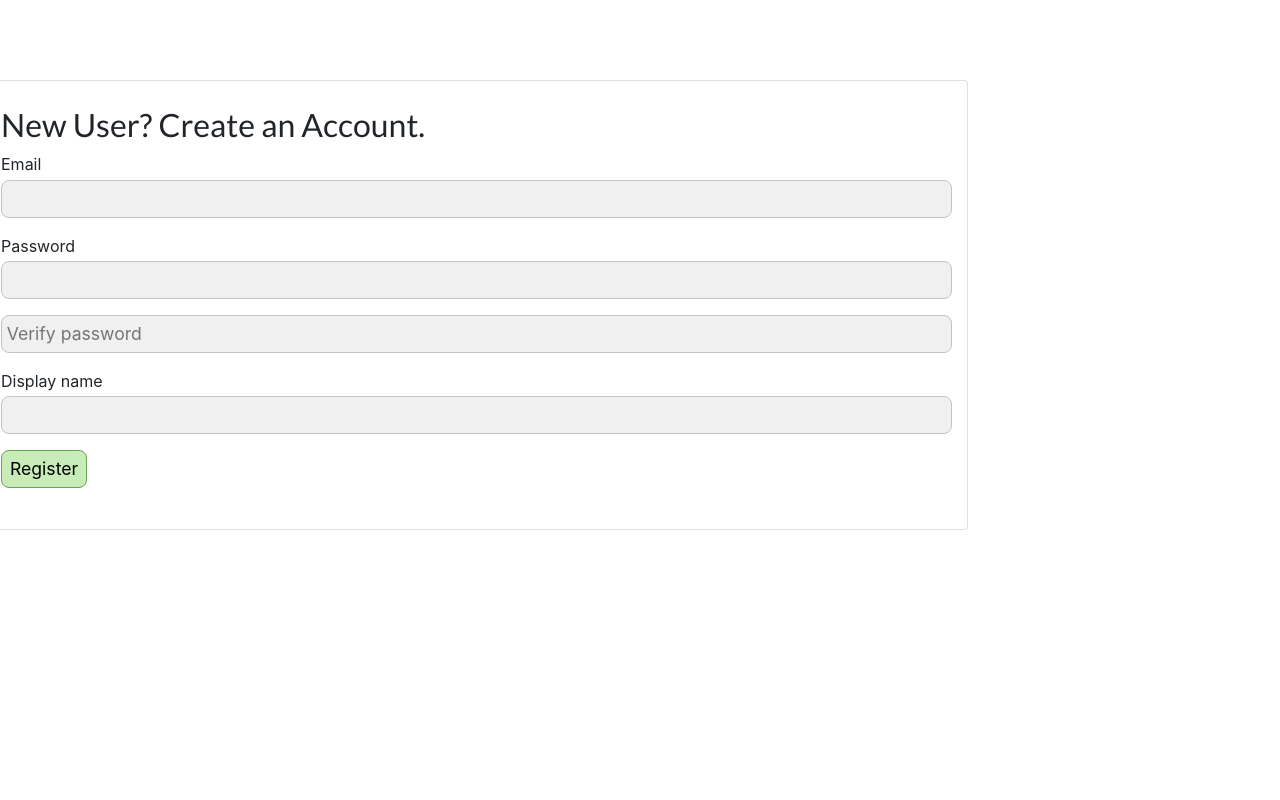
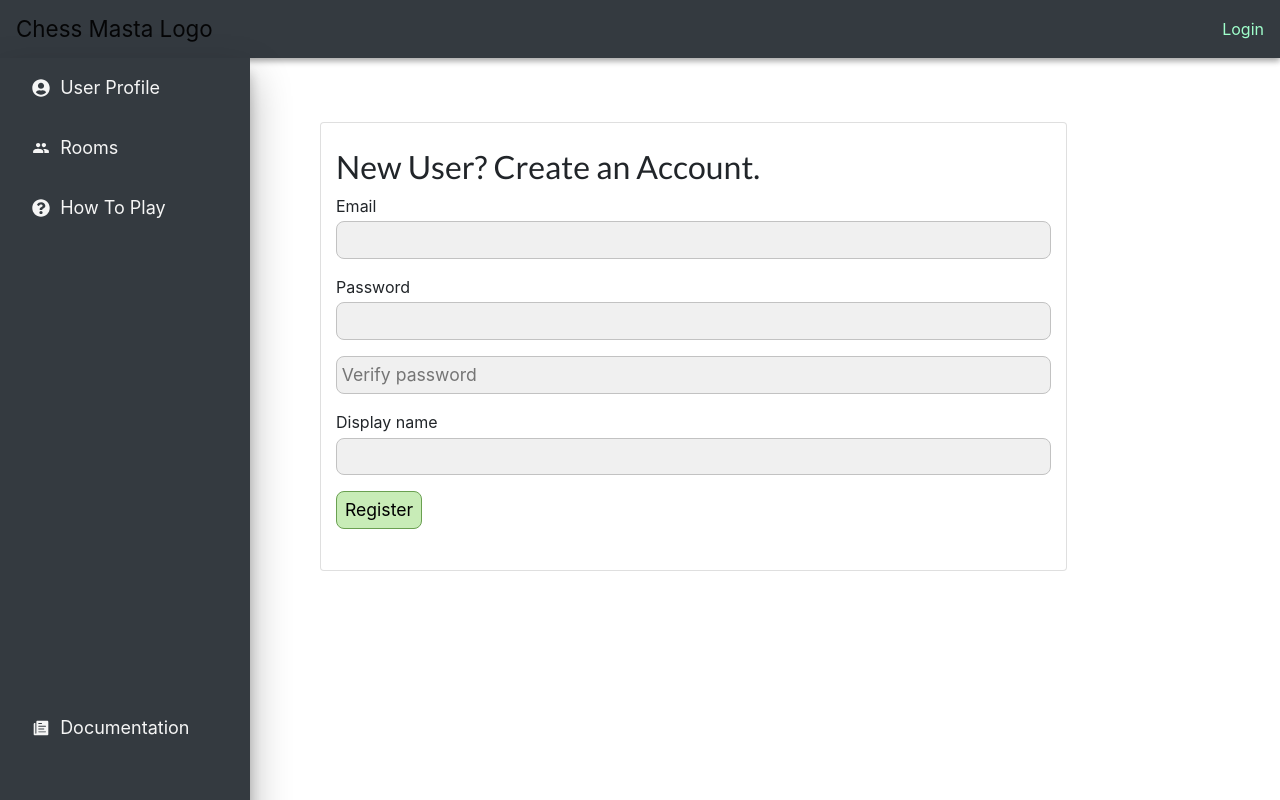
Before and after one commit to shmoesolid/Chess-Masta, a React (Create React App) app in the folder client/: page /register in a window 1280 px wide. Built offline with nearby package versions, Linux system fonts and the light colour scheme; no server answers.

Commit message:
Style changes

```diff
--- a/client/package.json
+++ b/client/package.json
@@ -13,8 +13,8 @@
     "react-router": "^5.2.0",
     "react-router-dom": "^5.1.2",
     "react-scripts": "^2.1.1",
-    "socket.io-client": "^2.3.0",
-    "styled-components": "^5.2.0"
+    "react-transition-group": "^4.4.1",
+    "socket.io-client": "^2.3.0"
   },
   "scripts": {
     "start": "react-scripts start",
--- a/client/src/App.js
+++ b/client/src/App.js
@@ -41,7 +41,7 @@ function App() {
               <Route path="/instructions" exact component={Instructions} />
               <Route path="/documentation" exact component={Documentation} />
             </Switch>
-            </>
+          </>
           </UserContext.Provider>
         </Router>
     </div>
--- a/client/src/css/ComponentStyles.css
+++ b/client/src/css/ComponentStyles.css
@@ -12,6 +12,7 @@
   background-color: #343A40;
   box-shadow: 0 3px 6px rgba(0, 0, 0, 0.16), 0 3px 6px rgba(0, 0, 0, 0.23);
   z-index: 11;
+  height: 3.6rem;
 }
 
 a,
@@ -97,8 +98,8 @@ a,
   border-radius: 4px;
 }
 
-.space {
-  height: 5rem;
+.card {
+  margin-top: 5%;
 }
 
 .code {
--- a/client/src/pages/AuthOptions.jsx
+++ b/client/src/pages/AuthOptions.jsx
@@ -74,7 +74,7 @@ export default function AuthOptions() {
                       {userData.user ? (
                         <>
                           <br />
-                          <h5>Account Options:</h5>
+                          <h5>Account Options</h5>
                           <hr />
                           <div className="row">
                             <div className="acctOps">
--- a/client/src/pages/Login.jsx
+++ b/client/src/pages/Login.jsx
@@ -1,12 +1,25 @@
 import React, { useState, useContext } from "react";
-import { useHistory } from "react-router-dom";
+import {
+  useHistory,
+  BrowserRouter as Router,
+  Route,
+  Switch,
+} from "react-router-dom";
 import UserContext from "../context/userContext";
 import Axios from "axios";
 import ErrorNotice from "../misc/ErrorNotice";
 
+import Header from "../components/Header";
+import SideNav from "../components/SideNav";
+
+import Games from "./Games";
+import Documentation from "./Documentation";
+import AuthOptions from "./AuthOptions";
+import Instructions from "./Instructions";
+
 import "../css/ComponentStyles.css";
 
-export default function Login() {
+export default function Login(props) {
   const [email, setEmail] = useState();
   const [password, setPassword] = useState();
   const [error, setError] = useState();
@@ -28,10 +41,21 @@ export default function Login() {
     }
   };
   return (
-    <div className="page align-center">
-      <div className="space"></div>
-      <div className="row">
-        <div className="card col-md-9">
+    <div className="App">
+      <Router>
+        <Route>
+          <Switch>
+            <Route path="/rooms" exact component={Games} />
+            <Route path="/home" exact component={AuthOptions} />
+            <Route path="/documentation" exact component={Documentation} />
+            <Route path="/instructions" exact component={Instructions} />
+            <div>
+              <Header />
+              <div className="row m-0">
+                <div className="col-md-3">
+                  <SideNav />
+                </div>
+                <div className="card col-md-7">
                   <h2>Log in</h2>
                   {error && (
                     <ErrorNotice
@@ -59,5 +83,9 @@ export default function Login() {
                 </div>
               </div>
             </div>
+          </Switch>
+        </Route>
+      </Router>
+    </div>
   );
 }
--- a/client/src/pages/Register.jsx
+++ b/client/src/pages/Register.jsx
@@ -1,7 +1,15 @@
 import React, { useState, useContext } from "react";
-import { useHistory } from "react-router-dom";
+import { useHistory, BrowserRouter as Router, Route, Switch } from "react-router-dom";
 import Axios from "axios";
 import ErrorNotice from "../misc/ErrorNotice";
+
+import Header from "../components/Header";
+import SideNav from "../components/SideNav";
+
+import Games from "./Games";
+import Documentation from "./Documentation";
+import AuthOptions from "./AuthOptions";
+import Instructions from "./Instructions";
 
 import "../css/ComponentStyles.css";
 import UserContext from "../context/userContext";
@@ -35,10 +43,21 @@ export default function Register() {
     }
   };
   return (
-    <div className="page">
-      <div className="space"></div>
-      <div className="row">
-        <div className="card col-md-9">
+    <div className="App">
+      <Router>
+        <Route>
+          <Switch>
+            <Route path="/rooms" exact component={Games} />
+            <Route path="/home" exact component={AuthOptions} />
+            <Route path="/documentation" exact component={Documentation} />
+            <Route path="/instructions" exact component={Instructions} />
+            <div>
+              <Header />
+              <div className="row m-0">
+                <div className="col-md-3">
+                  <SideNav />
+                </div>
+                <div className="card col-md-7">
                   <h2>New User? Create an Account.</h2>
                   {error && (
                     <ErrorNotice
@@ -78,5 +97,9 @@ export default function Register() {
                 </div>
               </div>
             </div>
+          </Switch>
+        </Route>
+      </Router>
+    </div>
   );
 }
```
Also changed, not shown: 1 other file (tests, documents, lock files or other folders). Lines whose indentation alone changed are shown as unchanged.
